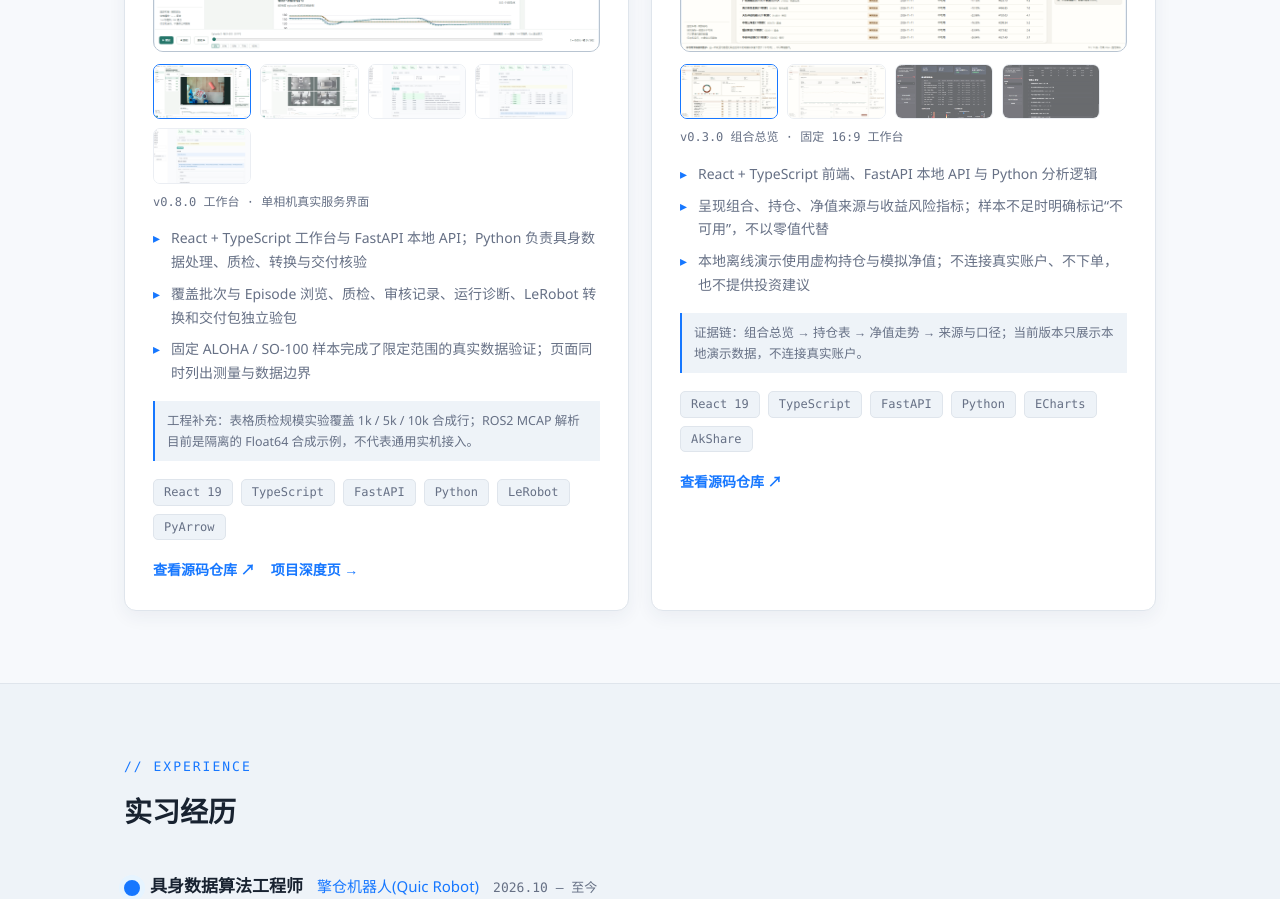
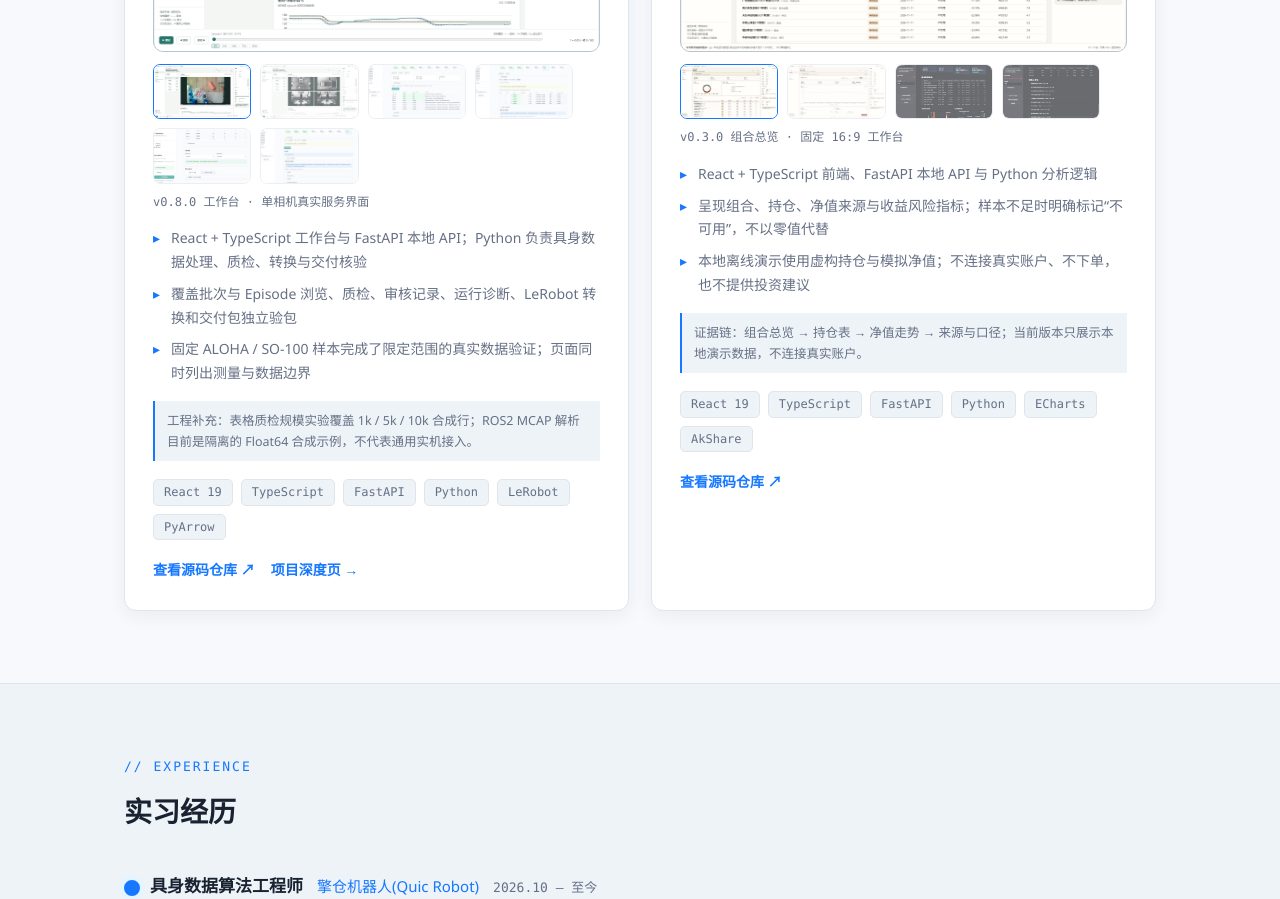
Before and after one commit to MAHONGHAO1/mahonghao1.github.io, a plain HTML site: page index.html in a window 1280 px wide. Shown: the part 1300-2199 px from the top of the page. Drawn offline with Linux system fonts and the light colour scheme.

Commit message:
Surface v0.6.1 quality-report screenshot in RoboData gallery
Reference the already-shipped quality-report-focus.png asset with an explicit historical-version caption, so no uploaded screenshot is orphaned.

```diff
--- a/index.html
+++ b/index.html
@@ -370,6 +370,7 @@
           <img src="assets/rwb/workbench-v0.8.0-aloha.png" data-cap="ALOHA 四相机视图 · 使用真实视频帧的布局验证；批次元数据为演示构造" alt="四相机布局验证截图，批次元数据为演示构造" loading="lazy" />
           <img src="assets/rwb/01_overview.png" data-cap="历史界面 · 数据概览（早期版本，仅作迭代对照）" alt="RoboData 历史版本数据概览" loading="lazy" />
           <img src="assets/rwb/07_quality.png" data-cap="历史界面 · 质检视角（早期版本，仅作迭代对照）" alt="RoboData 历史版本质检页面" loading="lazy" />
+          <img src="assets/rwb/quality-report-focus.png" data-cap="历史界面 · v0.6.1 质检报告局部：检查通过项、问题明细与 HTML/JSON 报告导出；仅作迭代对照，非当前 v0.8.0" alt="RoboData 历史版本质检报告细节" loading="lazy" />
           <img src="assets/rwb/09_deliver.png" data-cap="历史界面 · 交付核验（早期版本，仅作迭代对照）" alt="RoboData 历史版本交付页面" loading="lazy" />
         </div>
         <div class="shot-caption">v0.8.0 工作台 · 单相机真实服务界面</div>
```
